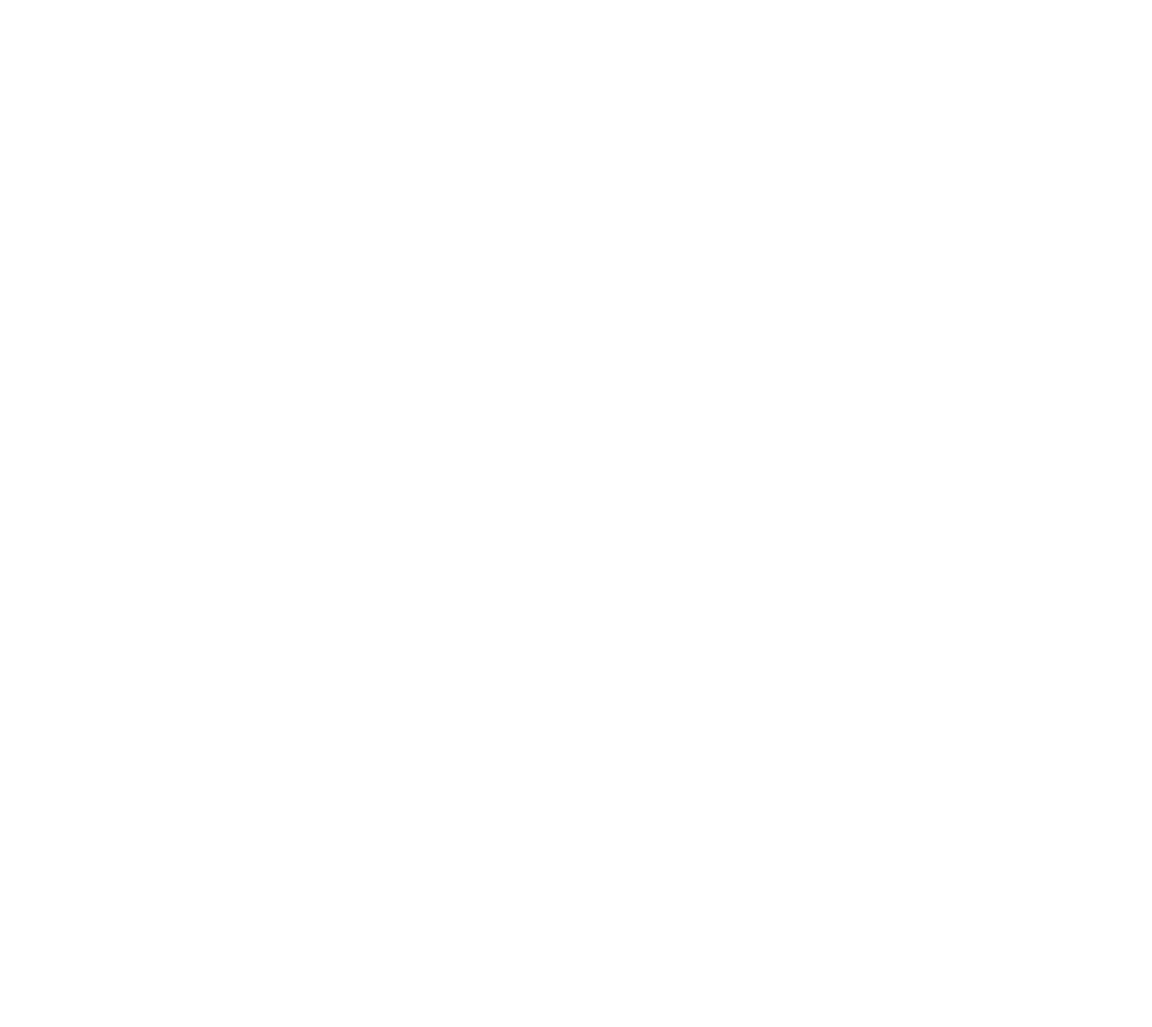
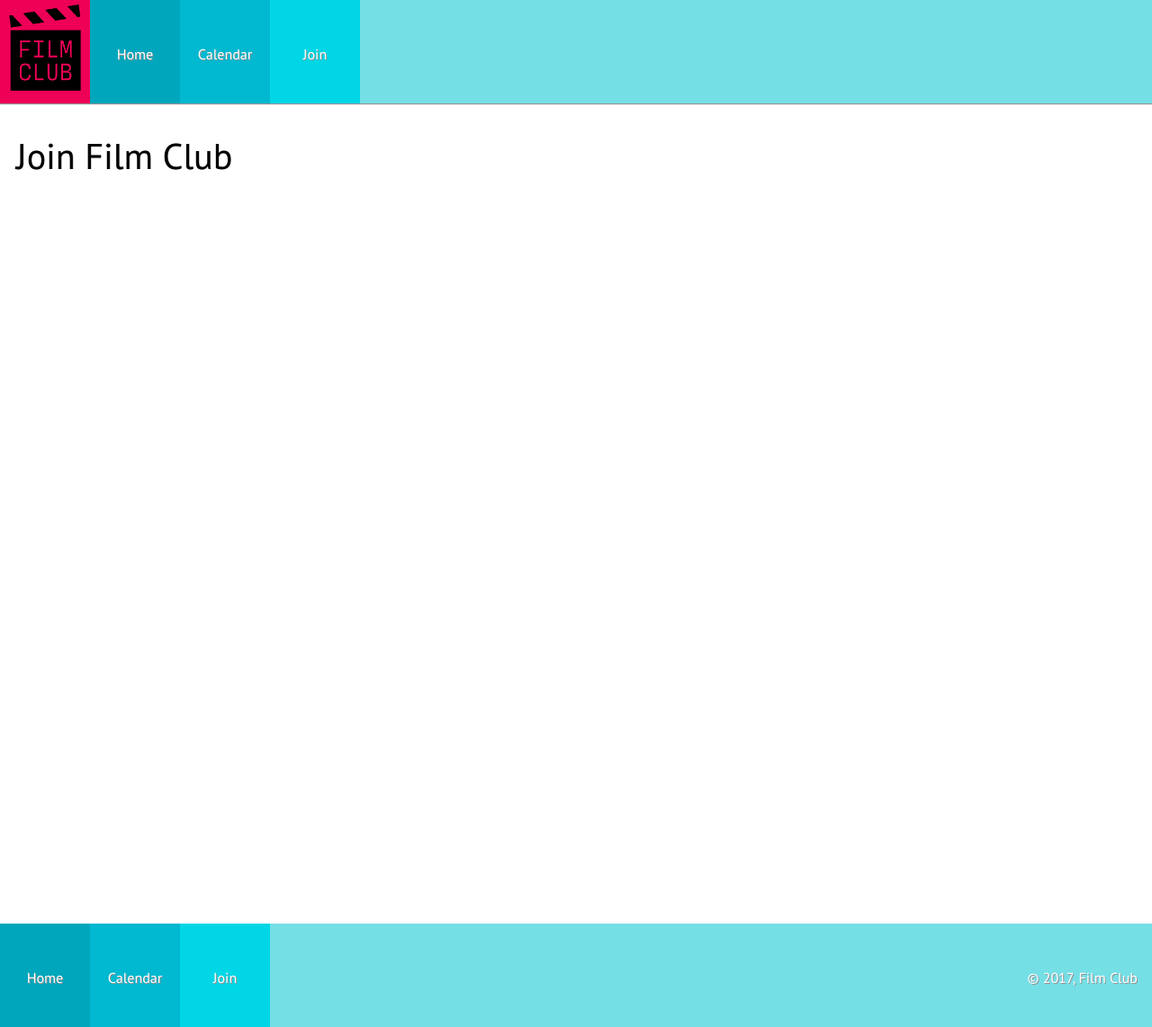
Before and after one commit to londonjmorris/week-two-project, a plain HTML site: page join/index.html in a window 1280 px wide. Shown: the whole page at 90% size. Before the commit the page ends 800 px from the top, so only its background shows below. Drawn offline with Linux system fonts and the light colour scheme.

Commit message:
fixed nav li

```diff
--- a/calendar/styles.css
+++ b/calendar/styles.css
@@ -38,6 +38,11 @@ nav{
   width: 100px;
   height: 100%;
   padding-top: 50px;
+}
+
+nav a{
+  text-decoration: none;
+  color: #FFFFFF;
 }
 
 #home{
--- a/css/main.css
+++ b/css/main.css
@@ -281,7 +281,7 @@ footer p{
  .rashtext li{
   padding: 8px;
 }
-}
+
 
 @media (max-width: 545px){
   nav ul{
--- a/join/index.html
+++ b/join/index.html
@@ -0,0 +1,43 @@
+<!DOCTYPE html>
+<html>
+  <head>
+    <meta charset="utf-8">
+    <title>Film Club - Calender</title>
+    <link rel="stylesheet" type="text/css" href="styles.css">
+    <link href="https://fonts.googleapis.com/css?family=PT+Sans:400,700" rel="stylesheet">
+  </head>
+  <body>
+    <main>
+      <nav>
+        <div class="logo">
+          <img src="../images/filmclub.png" alt="site logo">
+        </div>
+        <div class="nav-items">
+          <ul>
+            <li id="home"><a href="../index.html">Home</a></li>
+            <li id="cal"><a href="../calendar/index.html">Calendar</a></li>
+            <li id="join"><a href="index.html">Join</a></li>
+          </ul>
+        </div>
+      </nav>
+      <header>
+        <h1>Join Film Club</h1>
+      </header>
+      <div class="form_container">
+      </div>
+      <footer>
+        <div class="nav-items">
+          <ul>
+            <li id="home">Home</li>
+            <li id="cal">Calendar</li>
+            <li id="join">Join</li>
+          </ul>
+        </div>
+        </div class="trademark">
+          <p>© 2017, Film Club</p>
+        </div>
+      </footer>
+    </main>
+
+  </body>
+</html>
--- /dev/null
+++ b/join/styles.css
@@ -0,0 +1,111 @@
+*{
+  margin: 0;
+  padding: 0;
+  box-sizing: border-box;
+  font-family: 'PT Sans' , sans-serif;
+}
+
+nav{
+  height: 115px;
+  background-color: #75DFE6;
+  display: flex;
+  box-shadow: 0px 1px 1px #939291;
+}
+
+.logo{
+  width: 100px;
+  background-color: #EE0056;
+  padding: 5px 10px;
+}
+
+.logo img{
+  height: 6em;
+  width: 80px;
+}
+
+nav ul{
+  display: flex;
+  height: 100%;
+  align-items: center;
+  text-align: center;
+  list-style:none;
+  color:#FFFFFF;
+  text-shadow: 1px 1px #939291;
+}
+
+nav li{
+  width: 100px;
+  height: 100%;
+  padding-top: 50px;
+}
+
+nav a{
+  text-decoration: none;
+  color: #FFFFFF;
+}
+
+#home{
+  background-color: #00A6BC;
+}
+
+#cal{
+  background-color: #00B8D0;
+}
+
+#join{
+  background-color: #00D6E5;
+}
+
+header{
+  height: 7em;
+  align-content: center;
+  display: flex;
+  flex-direction: column;
+  justify-content: center;
+  background: linear-gradient(to right, ##F8F8F8, #FFFFFF);
+}
+
+h1{
+  height: 50%;
+  padding-left: 18px;
+  font-size: 2.5em;
+  line-height:  1.5em;
+  text-shadow: 0.4px 0.4px #939291;
+  font-weight: lighter;
+}
+
+.form_container{
+  height: 50em;
+  padding: 1em;
+}
+
+footer{
+  height: 115px;
+  background-color: #75DFE6;
+  display: flex;
+  justify-content: space-between;
+}
+
+footer ul{
+  display: flex;
+  height: 100%;
+  align-items: center;
+  text-align: center;
+  list-style:none;
+  color:#FFFFFF;
+  text-shadow: 1px 1px #939291;
+}
+
+footer li{
+  width: 100px;
+  height: 100%;
+  padding-top: 50px;
+}
+
+footer p{
+  align-items: center;
+  text-align: center;
+  color:#FFFFFF;
+  text-shadow: 1px 1px #939291;
+  padding: 50px 16px;
+}
```
Also changed, not shown: calendar/index.html (+3 -3 lines), index.html (+1 -1 lines).
